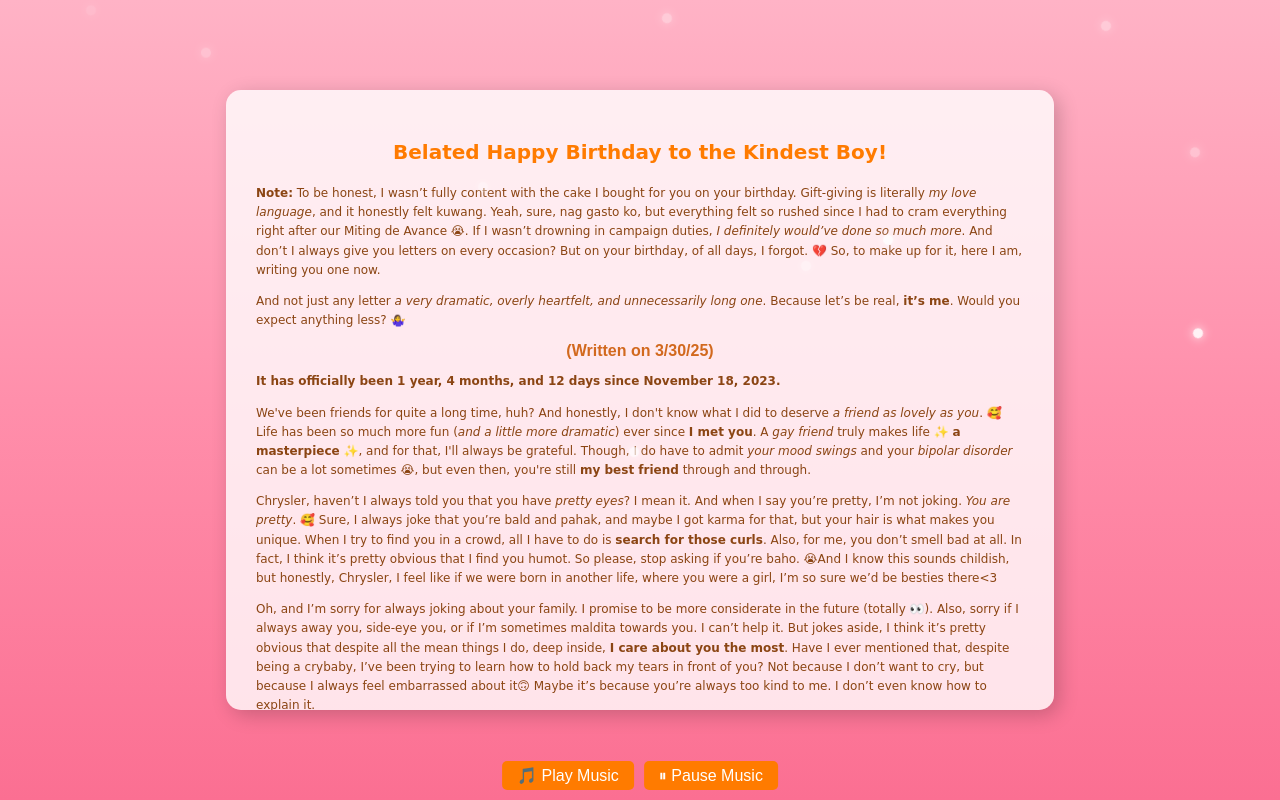
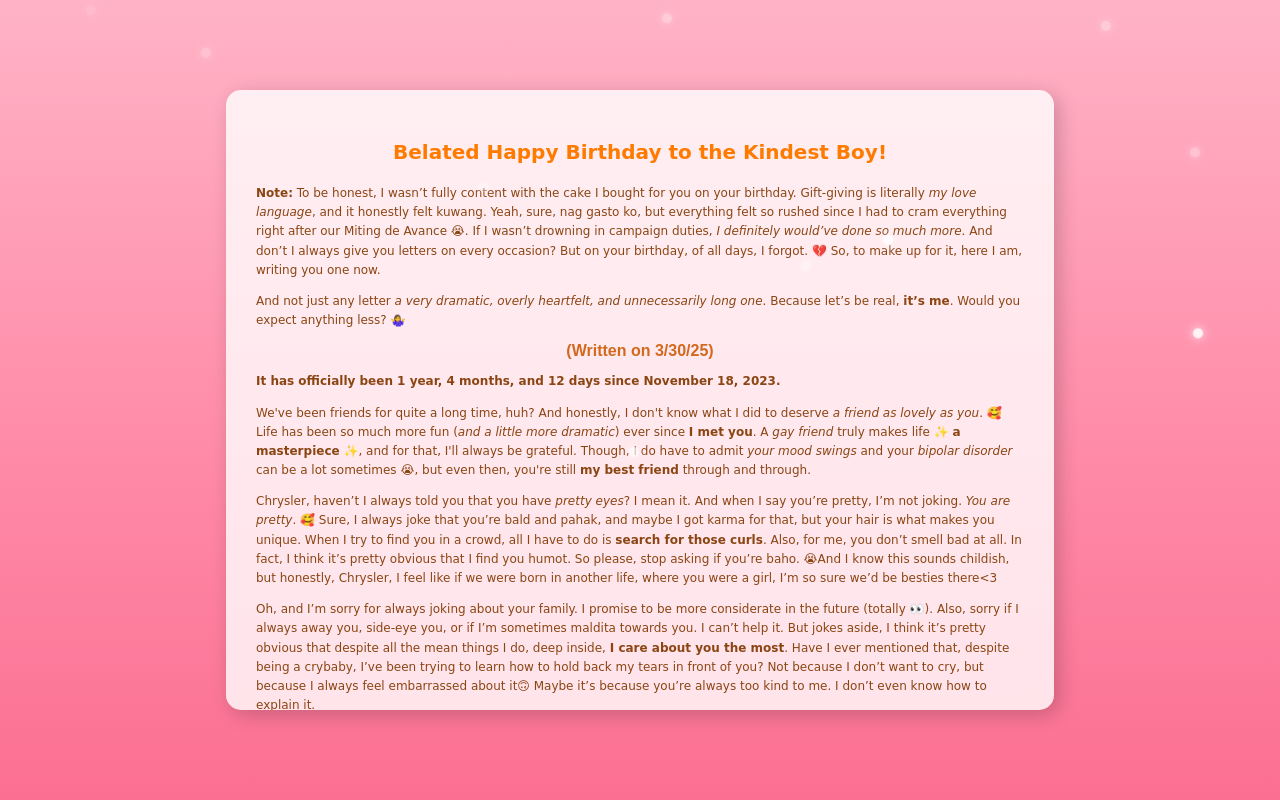
Before and after one commit to miilklvry/-3, a plain HTML site: page Word.html in a window 1280 px wide. Drawn offline with Linux system fonts and the light colour scheme.

Commit message:
Update Word.html

```diff
--- a/Word.html
+++ b/Word.html
@@ -92,39 +92,7 @@ font-family: 'Dancing Script', cursive;
             right: 20px;
             top: 50%;
             transform: translateY(-50%);
-        }
-  /* Music Controls */
-        .music-controls {
-    position: absolute;
-    bottom:10px;
-    left: 50%;
-    transform: translateX(-50%);
-    display: flex;
-    gap: 10px;
-        }
-
-        .music-btn {
-            padding: 5px 15px;
-            font-size: 16px;
-            border: none;
-            border-radius: 5px;
-            cursor: pointer;
-            background-color: #ff7b00;
-            color: white;
-            transition: background 0.3s;
-        }
-
-        .music-btn:hover {
-            background-color: #ffd29d;
-        }
-  function playMusic() {
-            document.getElementById('bg-music').play();
-        }
-
-        function pauseMusic() {
-            document.getElementById('bg-music').pause();
-        }
-
+ }
     </style>
 </head>
 <body>
@@ -168,28 +136,7 @@ font-family: 'Dancing Script', cursive;
 <br>
 
 
-        <button class="back-button" onclick="window.open('memories.html', '_self')"><3</button>
- </div>
-
-    <!-- Audio Player -->
-    <audio id="bg-music" loop>
-        <source src="file:///C:/Users/User/Documents/IMAGES/SORRY/L.mp3" type="audio/mpeg">
-    </audio>
-
-    <!-- Music Controls -->
-    <div class="music-controls">
-        <button class="music-btn" onclick="playMusic()">🎵 Play Music</button>
-        <button class="music-btn" onclick="pauseMusic()">⏸ Pause Music</button>
-    </div>
-
     <script>
- function playMusic() {
-            document.getElementById('bg-music').play();
-        }
-
-        function pauseMusic() {
-            document.getElementById('bg-music').pause();
-        }
 
         function createSparkles() {
             for (let i = 0; i < 15; i++) {
```
